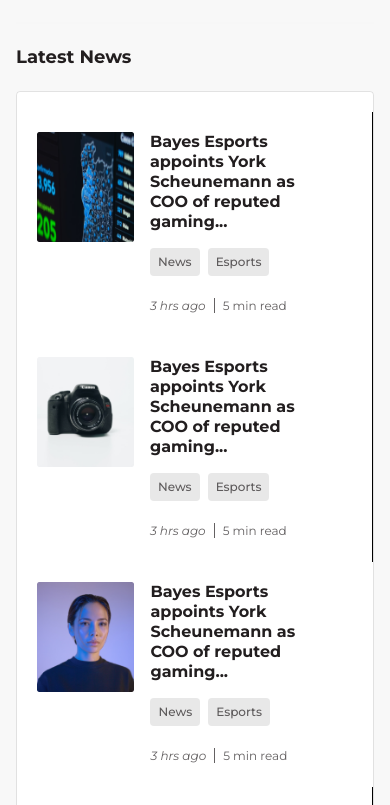
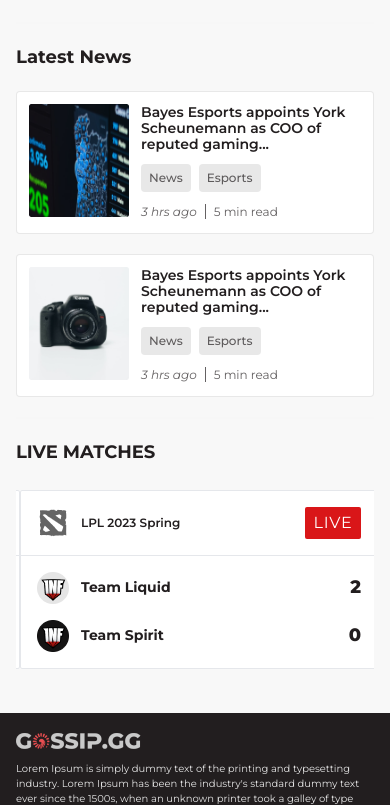
Before and after one commit to Rehman-Ali-SEOSITESOFT/GOSSIP.GG, a Next.js app: page / in a window 390 px wide. Shown: the part 1199-2004 px from the top of the page. Built offline with nearby package versions, Linux system fonts and the light colour scheme.

Commit message:
latest news component complete

```diff
--- a/src/components/latestnews/Index.tsx
+++ b/src/components/latestnews/Index.tsx
@@ -45,7 +45,7 @@
     <section className={style.latest_news_page}>
       <div className="global-section-width">
         <SectionSaprator title="Latest News" />
-        <div className="2xl:container border border-grayCard rounded dark:border-brandLightOpacity10">
+        <div className="2xl:container border border-grayCard rounded dark:border-brandLightOpacity10 mw-sm:broder-0 mw-sm:hidden">
           <div className="flex flex-wrap pt-5 pb-5  bg-white rounded dark:bg-brandDark1 mw-lg:hidden">
             {items.map((elem, index) => {
               return (
@@ -192,22 +192,17 @@
               // );
             })}
           </div>
-          <div className="flex flex-wrap pt-5 pb-5  bg-white rounded dark:bg-brandDark1 mw-lg:flex">
+          <div className="hidden mw-sm:hidden flex flex-wrap pt-5 pb-5  bg-white rounded dark:bg-brandDark1 mw-lg:flex ">
             {items.slice(0, 4).map((elem, index) => {
               return (
                 <div
                   // p-5
-                  className={`w-1/3  mw-lg:w-1/2 mw-lg:w-full flex     ${
-                    style.news_items
-                  } border-grayCard  dark:border-brandLightOpacity10 ${
-                    index === 2
-                      ? "mw-12:border-r-grayCard mw-12:dark:border-r-brandLightOpacity10"
-                      : ""
-                  }  `}
+                  className={`w-1/3  mw-lg:w-1/2 flex ${style.responsive} border-r border-grayCard  dark:border-brandLightOpacity10
+                    `}
                   key={index}
                 >
                   <div
-                    className={`${style.news_img_wrap}  rounded-sm border-grayCard  mw-12:border-b-grayCard  dark:border-brandLightOpacity10 `}
+                    className={`${style.news_img_wrap}  rounded-sm border-grayCard  mw-12:border-grayCard  dark:border-brandLightOpacity10 `}
                   >
                     <Image
                       src={elem.picture}
@@ -253,6 +248,56 @@
             })}
           </div>
         </div>
+        <div className="2xl:container ">
+          <div className="hidden mw-sm:flex flex flex-wrap     ">
+            {items.slice(0, 2).map((elem, index) => {
+              return (
+                <div
+                  // p-5
+                  className={`w-full rounded flex ${style.mobile_responsive} bg-white dark:bg-brandDark1 mb-5 border border-grayCard dark:border-brandLightOpacity10 p-3 `}
+                  key={index}
+                >
+                  <div className={`${style.news_img_wrap}  rounded-sm `}>
+                    <Image
+                      src={elem.picture}
+                      alt="Latest new"
+                      className="rounded-sm"
+                    />
+                  </div>
+                  <div className={`${style.news_desc} pl-3`}>
+                    <h4 className="text-sm leading-4 text-brandDark2 font-semibold montserratfont dark:text-brandLightOpacity100">
+                      Bayes Esports appoints York Scheunemann as COO of reputed
+                      gaming...
+                    </h4>
+                    <div className="tags flex py-3 montserratfont">
+                      <div className="text-textColorGray bg-grayCard px-2 py-1.5 rounded mr-2 text-xs leading-4 font-medium hover:bg-grayCardHover cursor-pointer dark:bg-brandLightOpacity10 dark:hover:bg-brandLightOpacity30 dark:text-brandLightOpacity70">
+                        News
+                      </div>
+                      <div className="text-textColorGray bg-grayCard px-2 py-1.5 rounded text-xs leading-4 font-medium hover:bg-grayCardHover cursor-pointer dark:bg-brandLightOpacity10 dark:hover:bg-brandLightOpacity30 dark:text-brandLightOpacity70">
+                        Esports
+                      </div>
+                    </div>
+                    <div className="flex justify-between items-end">
+                      <small className="text-textColorGray dark:text-brandLightOpacity70 text-xs montserratfont">
+                        <span>
+                          <i>3 hrs ago</i>
+                        </span>
+                        <span className="border-l border-l-textColorGray pl-2 ml-2 order-textColorGray dark:border-l-brandLightOpacity10 ">
+                          5 min read
+                        </span>
+                      </small>
+                      <div className={`${style.thumnail_img} `}>
+                        <div className="bookmark text-textColorGray hover:text-textColor  dark:text-brandLightOpacity70 dark:hover:text-brandLightOpacity100">
+                          <i className="fa-regular fa-bookmark "></i>
+                        </div>
+                      </div>
+                    </div>
+                  </div>
+                </div>
+              );
+            })}
+          </div>
+        </div>
       </div>
     </section>
   );
--- a/src/components/latestnews/latestnew.module.css
+++ b/src/components/latestnews/latestnew.module.css
@@ -47,78 +47,46 @@
   }
 }
 
-@media screen and (max-width: 1200px) {
-  /* .news_items:nth-child(4) .news_desc,
-  .news_items:nth-child(4) .news_img_wrap {
-    border-bottom: 1px;
-    border-bottom: solid;
+@media screen and (max-width: 1025px) {
+  .responsive {
+    padding: 20px 20px 0 20px;
   }
-  .news_items:nth-child(3) {
-    border-right: 1px;
-    border-style: solid;
+  .responsive .news_img_wrap {
+    width: 100%;
+    max-width: 130px;
+    height: 100%;
+  }
+  .responsive:nth-child(even) {
+    border-right: 0;
+  }
+  .responsive:nth-child(3) .news_img_wrap,
+  .responsive:nth-child(3) .news_desc,
+  .responsive:nth-child(4) .news_img_wrap,
+  .responsive:nth-child(4) .news_desc {
+    border-bottom: 0;
+    padding-bottom: 0;
+  }
+  .responsive .news_desc {
+    padding: 0 15px;
+  }
+  .responsive .news_desc h4 {
+    font-size: 15px;
+  }
+}
 
+@media screen and (max-width: 639px) {
+  .mobile_responsive .news_img_wrap {
+    width: 100%;
+    max-width: 100px;
+    height: 100%;
   }
-  .news_items:nth-child(even) {
-    border-right: none;
-  } */
-  /* .news_items:nth-child(3),
-  .news_items:nth-child(6) {
-    border-right: 1px;
-    border-style: solid;
-  } */
-  /* .news_items:nth-child(3),
-  .news_items:nth-child(6) {
-    border: none;
-  } */
-  /* .news_desc:nth-child(3) {
-    border: inset !important;
-  } */
-  /* .news_items:nth-child(even) {
-    border-right: 0;
-    border-style: solid;
+
+  .news_desc,
+  .news_img_wrap {
+    padding-bottom: 0;
   }
-  .news_items:nth-child(6) {
-    border-left: 0;
-    border-bottom: 0;
-    border-top: 0;
-    border-style: solid;
+
+  .mobile_responsive:last-child {
+    margin-bottom: 0;
   }
-  .news_items:nth-child(4) .news_desc,
-  .news_items:nth-child(4) .news_img_wrap {
-    border-bottom: 1px;
-    border-bottom-style: solid;
-  } */
-  /* .news_items:nth-child(3) {
-    border-right: 1px;
-    border-right-style: solid;
-  } */
-  /* .news_items:nth-child(4) .news_desc,
-  .news_items:nth-child(4) .news_img_wrap {
-    border-bottom: 1px;
-    border-bottom-style: solid;
-  } */
-  /* .news_items:nth-child(even) {
-    border-right: 0;
-    border-style: solid;
-  } */
-  /* .news_items:nth-child(3) {
-    border: 1px;
-    border-left: 0;
-    border-top: 0;
-    border-bottom: 0;
-    border-style: solid;
-  } */
-
-  /* .news_items:nth-child(6) {
-    border: 0;
-  } */
-  /* .news_items:nth-child(4) .news_desc,
-  .news_items:nth-child(4) .news_img_wrap,
-  .news_items:nth-child(5) .news_desc,
-  .news_items:nth-child(5) .news_img_wrap,
-  .news_items:nth-child(6) .news_desc,
-  .news_items:nth-child(6) .news_img_wrap {
-    border: none;
-    padding-bottom: 0px;
-  } */
 }
```
